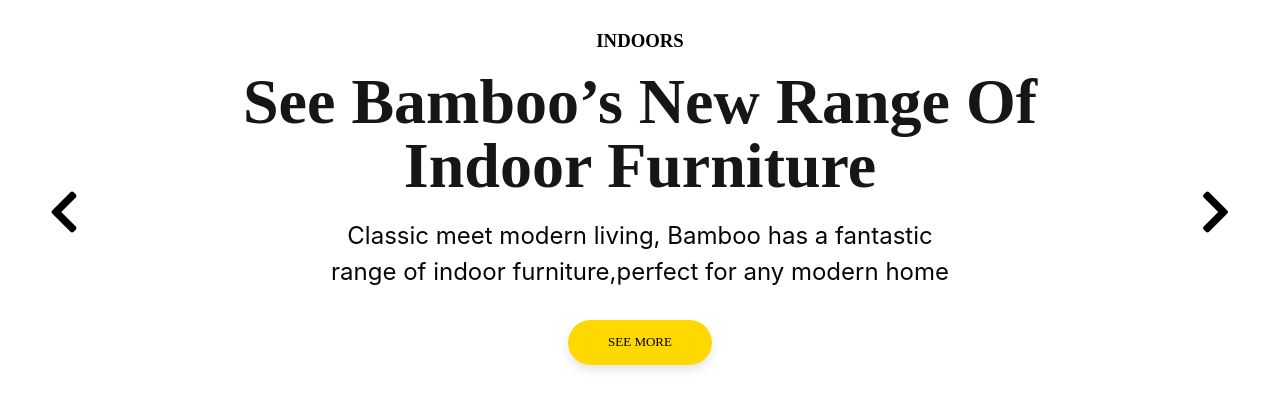
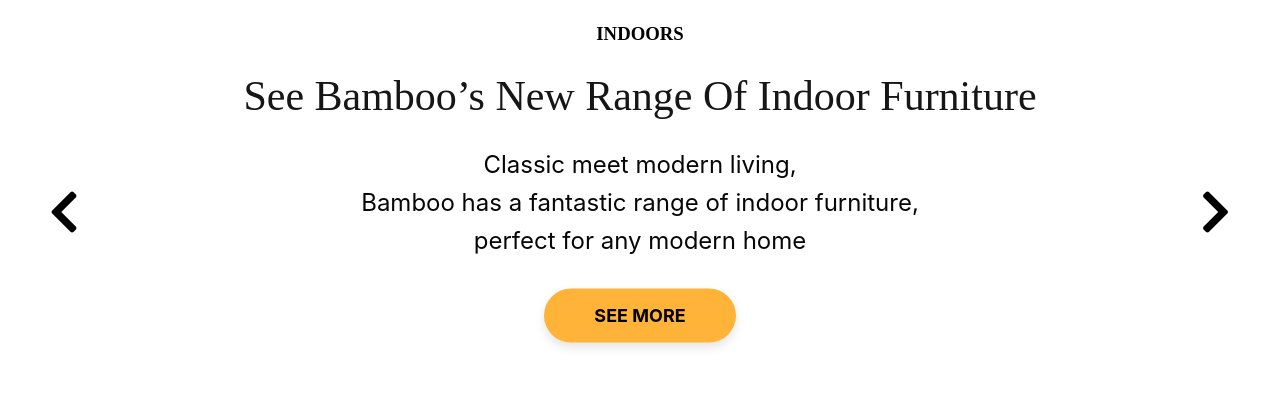
Before and after one commit to Anita-ihuman/Bamboo-E-commerce-App, a Next.js app: page / in a window 1280 px wide. Shown: the part 432-840 px from the top of the page. Built offline with nearby package versions, Linux system fonts and the light colour scheme; a small style sheet from the web is missing.

Commit message:
importing react reveal

```diff
--- a/Components/Content/Intro/Home.tsx
+++ b/Components/Content/Intro/Home.tsx
@@ -7,24 +7,27 @@ const content = [
   {
     title: 'INDOORS',
     big: 'See Bamboo’s New Range Of Indoor Furniture',
-    description:
-      'Classic meet modern living, Bamboo has a fantastic range of indoor furniture,perfect for any modern home',
+    description: 'Classic meet modern living, ',
+    description2: ' Bamboo has a fantastic range of indoor furniture,',
+    description3: ' perfect for any modern home',
     btn: 'SEE MORE',
     image: '/Background.png',
   },
   {
     title: 'INDOORS',
     big: 'See Bamboo’s New Range Of Indoor Furniture',
-    description:
-      'Classic meet modern living, Bamboo has a fantastic range of indoor furniture,perfect for any modern home',
+    description: 'Classic meet modern living, ',
+    description2: ' Bamboo has a fantastic range of indoor furniture,',
+    description3: ' perfect for any modern home',
     btn: 'SEE MORE',
     image: 'https://i.imgur.com/DCdBXcq.jpg',
   },
   {
     title: 'INDOORS',
     big: 'See Bamboo’s New Range Of Indoor Furniture',
-    description:
-      'Classic meet modern living, Bamboo has a fantastic range of indoor furniture,perfect for any modern home',
+    description: 'Classic meet modern living,',
+    description2: ' Bamboo has a fantastic range of indoor furniture,',
+    description3: ' perfect for any modern home',
     btn: 'SEE MORE',
     image: 'https://i.imgur.com/DvmN8Hx.jpg',
   },
@@ -56,6 +59,8 @@ function Counter() {
               <h3>{item.title}</h3>
               <h1> {item.big}</h1>
               <p>{item.description}</p>
+              <p>{item.description2}</p>
+              <p>{item.description3}</p>
               <button className={styles.btn}>{item.btn}</button>
             </div>
           </div>
--- a/package.json
+++ b/package.json
@@ -16,6 +16,7 @@
     "react": "17.0.1",
     "react-animated-slider": "^1",
     "react-dom": "17.0.1",
+    "react-reveal": "^1.2.2",
     "url-loader": "^4.1.1"
   },
   "devDependencies": {
--- a/styles/Home.module.css
+++ b/styles/Home.module.css
@@ -12,13 +12,15 @@ link for image sizing https://temani.hashnode.dev/finally-a-css-only-solution-to
   -webkit-transition: all 0.5s ease;
   transition: all 0.5s ease;
   border: none;
-  background: #ffd800;
+ background: #FFB338;
   border-radius: 30px;
   text-transform: uppercase;
   box-sizing: border-box;
-  padding: 15px 40px;
-  font-weight: 400;
-  font-size: 13px;
+  padding: 17px 50px;
+ font-family: Inter;
+font-style: normal;
+font-weight: bold;
+font-size: 18px;
   cursor: cursor;
 }
 .content {
@@ -43,6 +45,7 @@ link for image sizing https://temani.hashnode.dev/finally-a-css-only-solution-to
   background: #222222;
   -webkit-filter: drop-shadow(0 0 5px rgba(0, 0, 0, 0.2));
   filter: drop-shadow(0 0 5px rgba(0, 0, 0, 0.2));
+  cursor: pointer;
 }
 #left{
 position: absolute;
@@ -70,12 +73,11 @@ transition: 0.5s;
 #right:hover{
   transition: 0.5s;
 cursor: pointer;
-color: white;
+
 }
 #left:hover{
   transition: 0.5s;
 cursor: pointer;
-
 }
 
 
@@ -102,23 +104,27 @@ cursor: pointer;
 .slider_content .inner button {
   -webkit-transition-delay: 0s;
   transition-delay: 0s;
+ margin: 30px 0;
+ background: #FFB338;
 }
 
 .slider_content .inner h1 {
-  font-weight: 900;
-  margin: 0 auto;
+  font-family: Merriweather;
+font-style: normal;
+font-weight: normal;
+font-size: 42px;
+  margin: 30px auto;
   max-width: 840px;
   color: #161616;
-  font-size: 64px;
+
   line-height: 1;
 }
 
 .slider_content .inner p {
   color: #070707;
-
   line-height: 1.5;
-  margin: 20px auto 30px;
-  max-width: 640px;
+  margin: 2px auto 0px;
+  padding: 0 0px;
   font-family: Inter;
   font-style: normal;
   font-weight: normal;
```
Also changed, not shown: 2 other files (tests, documents, lock files or other folders).
